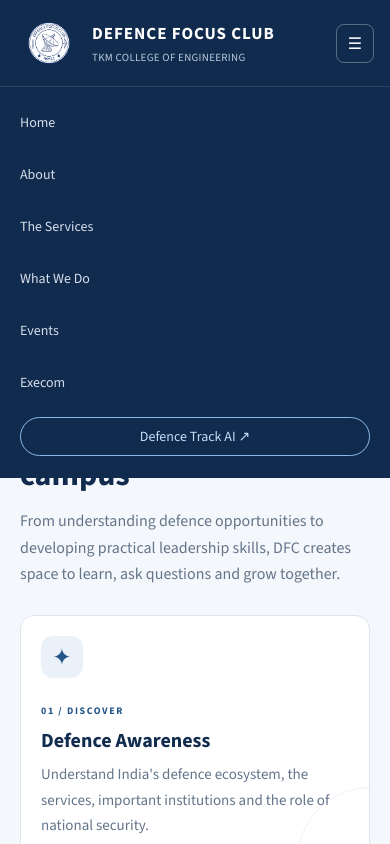
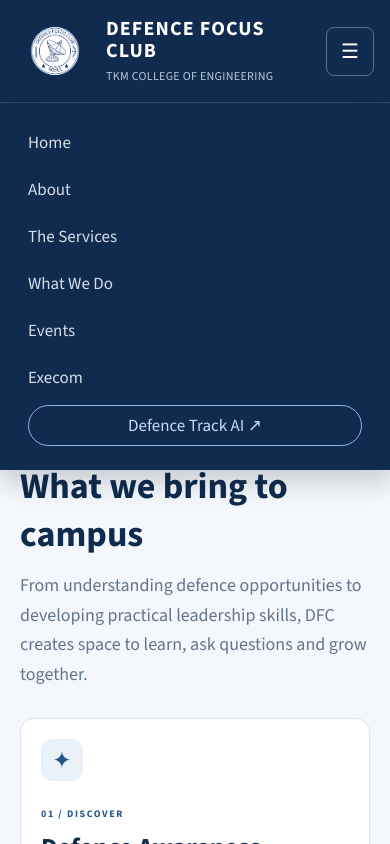
Before and after one commit to hemandBabu27/DFC-Website, a plain HTML site: page activities.html in a window 390 px wide. Both pictures are taken after a click on the button "Toggle navigation". Shown: the top 844 px of the page. Drawn offline with nearby package versions, Linux system fonts and the light colour scheme.

Commit message:
Remove soldier illustrations and enlarge DFC branding and typography

```diff
--- a/activities.html
+++ b/activities.html
@@ -119,6 +119,52 @@ html{scroll-behavior:auto}.section{padding:64px 28px}.section-head{margin-bottom
 /* Stronger club identity in the primary navigation */
 .brand{gap:15px;min-width:270px}.brand img{width:82px;height:82px}.brand strong{font-size:21px;letter-spacing:.055em}.brand small{font-size:14px;margin-top:5px}
 @media(max-width:650px){.brand{gap:10px}.brand img{width:66px;height:66px}.brand strong{font-size:17px}.brand small{font-size:11px}}
+
+/* DFC visual cleanup: remove decorative soldier silhouettes and improve readability */
+img[src*="soldier-"], img[src*="soldier_illustration"], object[data*="soldier-"],
+[class*="soldier-illustration"], [class*="soldier-silhouette"], [id*="soldier-"],
+.silhouette { display:none !important; }
+body { font-size:18px; }
+body p { font-size:18px; line-height:1.75; }
+.site-header .nav-wrap { max-width:1560px; padding:16px clamp(22px,3vw,48px); gap:24px; }
+.site-header .brand { min-width:360px; gap:20px; }
+.site-header .brand img { width:clamp(96px,7.5vw,126px); height:clamp(96px,7.5vw,126px); flex:0 0 auto; }
+.site-header .brand strong { font-size:clamp(25px,2vw,32px); line-height:1.08; }
+.site-header .brand small { font-size:16px; margin-top:7px; }
+.site-header .nav-links { gap:clamp(10px,1.2vw,20px); }
+.site-header .nav-links a { font-size:15px; }
+.page-intro { padding-top:64px; padding-bottom:64px; }
+.page-intro h1 { font-size:clamp(46px,5vw,66px); line-height:1.05; }
+.page-intro p { font-size:19px; }
+.section-head h2, .intro-copy h2 { font-size:clamp(38px,4.2vw,56px); }
+.section-head p, .intro-copy p { font-size:18px; }
+.focus-card h3, .home-links h3 { font-size:26px; }
+.focus-card p, .home-links p { font-size:17px; }
+.member h3, .leader-card h3 { font-size:19px; }
+.member p, .leader-card p { font-size:15px; }
+.footer-brand strong { font-size:16px; }
+.footer-links, .footer small { font-size:14px; }
+@media(max-width:1050px) {
+ .site-header .nav-wrap { position:relative; }
+ .site-header .brand { min-width:0; }
+ .site-header .menu-btn { display:block; font-size:20px; padding:10px 14px; }
+ .site-header .nav-links { display:none; position:absolute; top:100%; left:0; right:0; z-index:30; padding:20px 28px 24px; background:var(--navy,#102b4d); flex-direction:column; align-items:stretch; gap:8px; border-top:1px solid #ffffff24; box-shadow:0 12px 24px #06162930; }
+ .site-header .nav-links.open { display:flex; }
+ .site-header .nav-links a { font-size:17px; padding:8px 0; }
+ .site-header .nav-links .ai-link { text-align:center; }
+}
+@media(max-width:650px) {
+ .site-header .nav-wrap { padding:12px 16px; }
+ .site-header .brand { gap:12px; }
+ .site-header .brand img { width:78px; height:78px; }
+ .site-header .brand strong { font-size:20px; white-space:normal; }
+ .site-header .brand small { font-size:12px; }
+ body, body p { font-size:16px; }
+ .page-intro h1 { font-size:clamp(38px,10vw,50px); }
+ .page-intro p { font-size:16px; }
+ .section-head h2, .intro-copy h2 { font-size:36px; }
+}
+
 </style></head><body><header class="site-header"><div class="nav-wrap"><a class="brand" href="index.html"><img src="DFC%20LOGO.png" alt="Defence Focus Club logo"><span><strong>DEFENCE FOCUS CLUB</strong><small>TKM COLLEGE OF ENGINEERING</small></span></a><button class="menu-btn" id="menuBtn" aria-label="Toggle navigation">☰</button><nav class="nav-links" id="navLinks"><a href="index.html">Home</a><a href="about.html">About</a><a href="services.html">The Services</a><a href="activities.html">What We Do</a><a href="events.html">Events</a><a href="execom.html">Execom</a><a class="ai-link" href="../index.html">Defence Track AI ↗</a></nav></div></header><main><section class="page-intro"><div class="eyebrow">Defence Focus Club · TKMCE</div><h1>What We Do</h1><p>Explore defence awareness, career pathways, leadership development, expert interactions and student activities.</p></section><section class="section focus-section" id="focus"><div class="section-head"><div class="eyebrow">Explore the possibilities</div><h2>What we bring to campus</h2><p>From understanding defence opportunities to developing practical leadership skills, DFC creates space to learn, ask questions and grow together.</p></div><div class="focus-grid">
 <article class="focus-card"><span class="focus-icon">✦</span><span class="focus-index">01 / DISCOVER</span><h3>Defence Awareness</h3><p>Understand India's defence ecosystem, the services, important institutions and the role of national security.</p></article>
 <article class="focus-card"><span class="focus-icon">◎</span><span class="focus-index">02 / EXPLORE</span><h3>Career Pathways</h3><p>Learn about officer-entry routes, eligibility basics, selection stages and where to find official information.</p></article>
```
